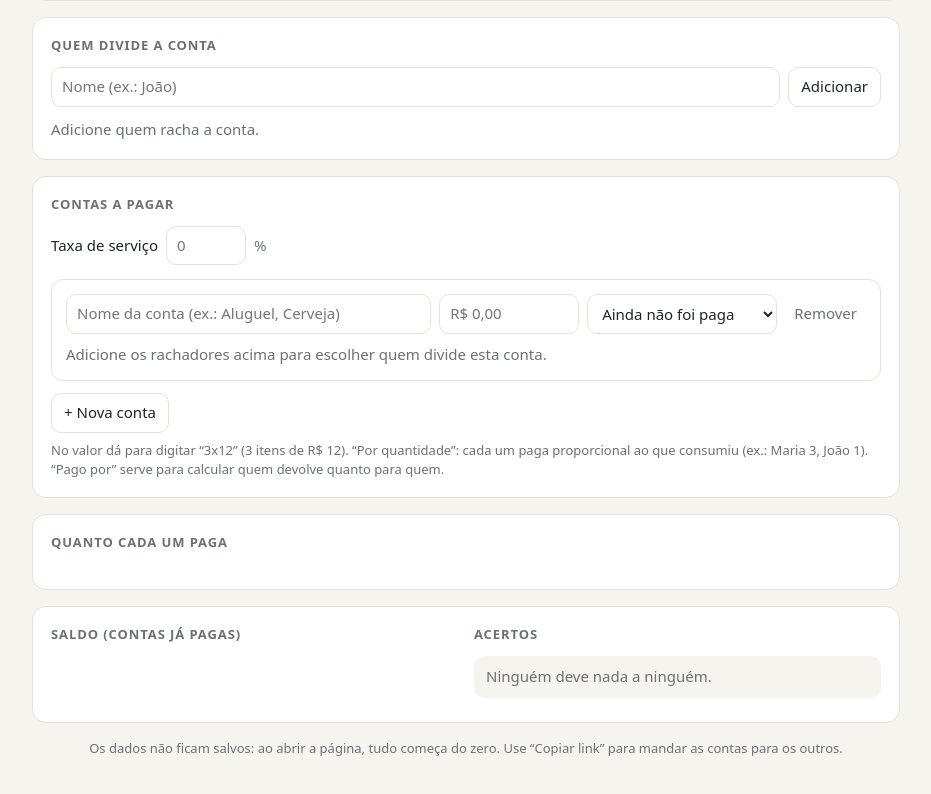
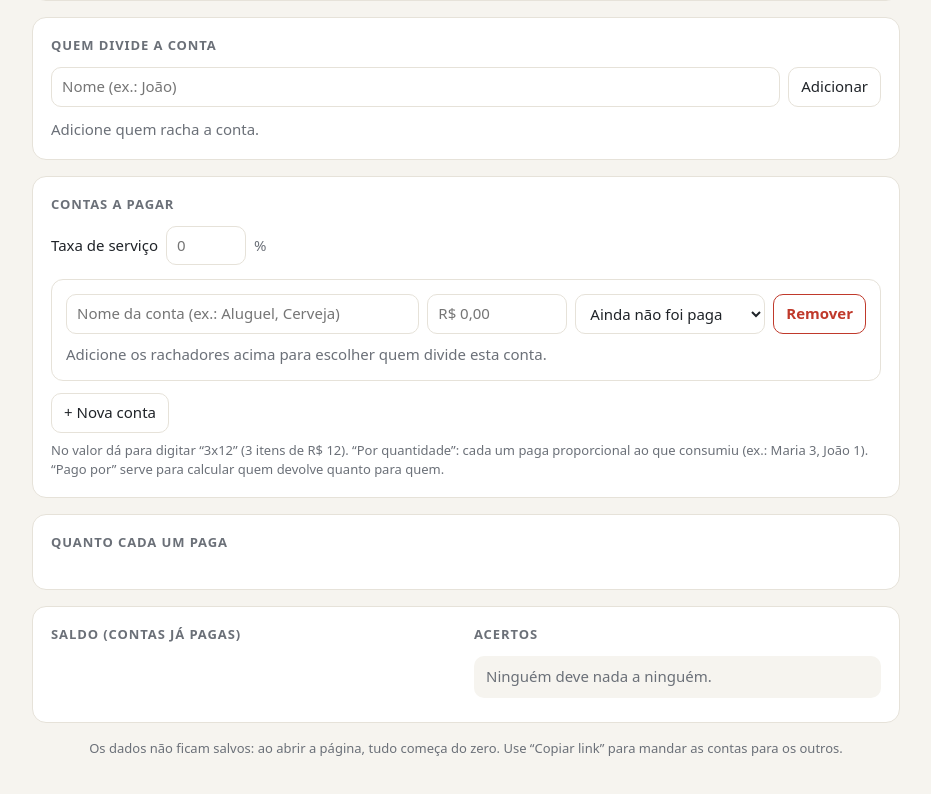
Before and after one commit to MDrozino/racha-conta, a plain HTML site: page index.html in a window 1280 px wide. Shown: the part 707-1501 px from the top of the page, without its empty margins (174-1105 px from the left). Drawn offline with Linux system fonts and the light colour scheme.

Commit message:
Botão Remover em vermelho com borda

```diff
--- a/index.html
+++ b/index.html
@@ -23,6 +23,8 @@ button:hover{border-color:var(--accent)}
 button.primary{background:var(--accent);color:#fff;border-color:var(--accent)}
 button.ghost{border-color:transparent;background:transparent;color:var(--muted);padding:6px 8px}
 button.ghost:hover{color:var(--warn)}
+button.del{color:#c0392b;border:1.5px solid #c0392b;background:#fff;font-weight:600}
+button.del:hover{background:#c0392b;color:#fff;border-color:#c0392b}
 .row{display:flex;gap:8px;flex-wrap:wrap;align-items:center}
 .row input[type=text]{width:auto;flex:1;min-width:160px}
 
@@ -272,7 +274,7 @@ function renderBills() {
           <option value="">Ainda não foi paga</option>
           ${S.people.map(p => `<option value="${p.id}" ${b.payer === p.id ? 'selected' : ''}>Pago por ${esc(p.name)}</option>`).join('')}
         </select>
-        <button class="ghost" data-act="del-bill">Remover</button>
+        <button class="del" data-act="del-bill">Remover</button>
       </div>
       <div class="parts">
         ${S.people.length ? '' : '<span class="muted">Adicione os rachadores acima para escolher quem divide esta conta.</span>'}
```
